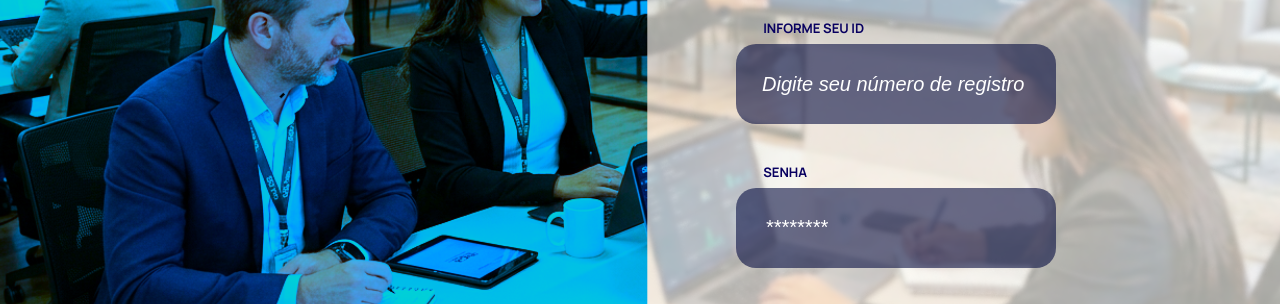
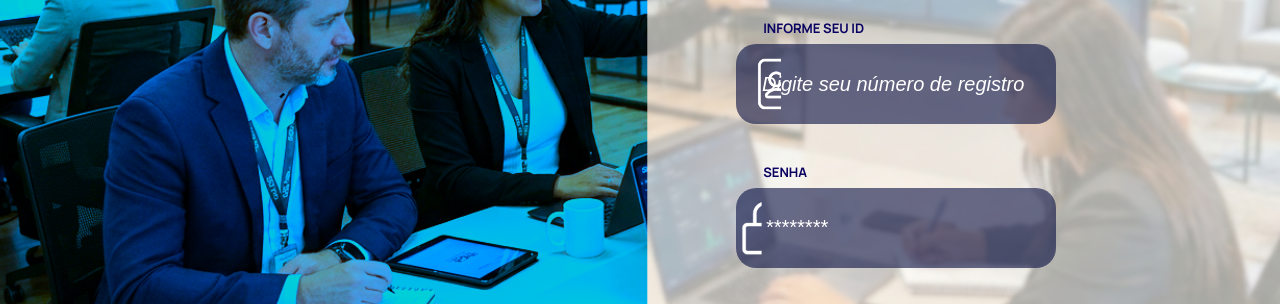
Before and after one commit to fabiobitencourt93/teste-sga, a plain HTML site: page index.html in a window 1280 px wide. Shown: the part 380-684 px from the top of the page. Drawn offline with Linux system fonts and the light colour scheme.

Commit message:
atualização

```diff
--- a/index.css
+++ b/index.css
@@ -169,7 +169,7 @@ body{
 }
 
 .cracha{
-    background-image: url(assets/cracha.png);
+    background-image: url(cracha.png);
     background-size: cover;
     height: 11vh;
     width: 5vw;
@@ -208,7 +208,7 @@ body{
 }
 
 .block{
-    background-image: url(assets/senha.png);
+    background-image: url(senha.png);
     background-size: cover;
     height: 11vh;
     width: 5vw;
```
